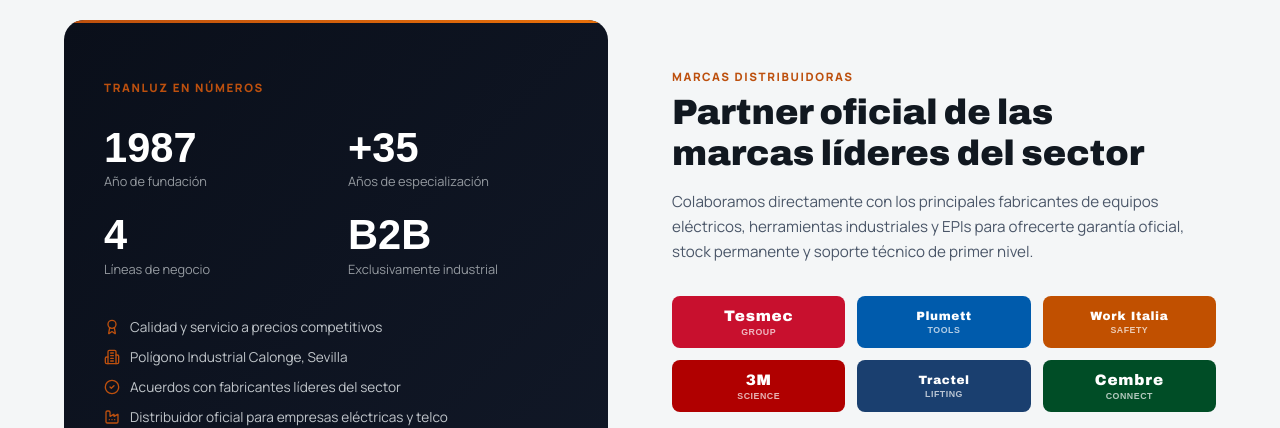
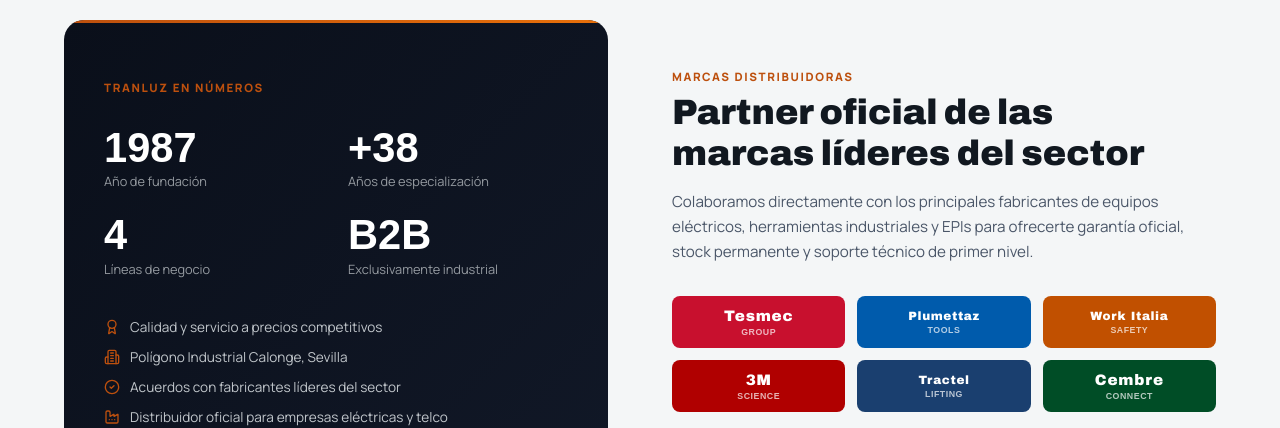
Before and after one commit to juankaspain/web_tranluz_2026, a Next.js app: page / in a window 1280 px wide. Shown: the part 5200-5628 px from the top of the page. Built offline with nearby package versions, Linux system fonts and the light colour scheme; no server answers.

Commit message:
fix: +38 años, Plumettaz, brand.email en CTA, role=list en ServiceGrid, quitar crawlDelay

```diff
--- a/src/app/layout.tsx
+++ b/src/app/layout.tsx
@@ -15,7 +15,6 @@ import "@/styles/globals.css";
 import "@/styles/form-errors.css";
 import { assets } from "@/content/assets";
 
-// Forzar renderizado dinámico en Hostinger (next/headers requiere runtime dinámico)
 export const dynamic = "force-dynamic";
 
 const BASE_URL = "https://www.tranluz.es";
@@ -47,7 +46,7 @@ export const metadata: Metadata = {
     "obras eléctricas",
     "cabrestantes frenadoras",
     "Tesmec",
-    "Plumett",
+    "Plumettaz",
     "Tractel",
     "Cembre",
     "mantenimiento preventivo equipos",
@@ -159,7 +158,6 @@ export default async function RootLayout({
         <meta name="ICBM" content="37.389092, -5.984459" />
       </head>
       <body suppressHydrationWarning>
-        {/* Skip link WCAG 2.1 — Client Component para poder usar onFocus/onBlur */}
         <SkipLink />
         <AutoTranslate />
         <StructuredData />
--- a/src/app/robots.ts
+++ b/src/app/robots.ts
@@ -14,10 +14,8 @@ export default function robots(): MetadataRoute.Robots {
           "/admin/",
           "/*.json$",
         ],
-        crawlDelay: 1,
       },
       {
-        // Bloquear scrapers agresivos
         userAgent: ["GPTBot", "CCBot", "anthropic-ai", "Claude-Web"],
         disallow: "/",
       },
--- a/src/components/sections/company-proof-section.tsx
+++ b/src/components/sections/company-proof-section.tsx
@@ -3,7 +3,7 @@ import { Award, Building2, CheckCircle2, Factory, Users2 } from "lucide-react";
 
 const stats = [
   { value: "1987", label: "Año de fundación" },
-  { value: "+35", label: "Años de especialización" },
+  { value: "+38", label: "Años de especialización" },
   { value: "4", label: "Líneas de negocio" },
   { value: "B2B", label: "Exclusivamente industrial" },
 ];
@@ -16,13 +16,9 @@ const proofPoints = [
   { icon: Users2, text: "Equipo técnico cualificado y formación especializada" },
 ];
 
-/* ================================================================
-   Partner brand badges – inline HTML, sin dependencia de archivos SVG
-   externos. Colores corporativos oficiales de cada marca.
-   ================================================================ */
 const partnerBrands: Array<{ name: string; bg: string; sub: string }> = [
   { name: "Tesmec",      bg: "#C8102E", sub: "GROUP" },
-  { name: "Plumett",     bg: "#005BAC", sub: "TOOLS" },
+  { name: "Plumettaz",   bg: "#005BAC", sub: "TOOLS" },
   { name: "Work Italia", bg: "#C15000", sub: "SAFETY" },
   { name: "3M",          bg: "#B00000", sub: "SCIENCE" },
   { name: "Tractel",     bg: "#1A3F6F", sub: "LIFTING" },
@@ -61,7 +57,6 @@ export function CompanyProofSection() {
             overflow: "hidden",
           }}
         >
-          {/* Accent line */}
           <div
             aria-hidden="true"
             style={{
@@ -73,7 +68,6 @@ export function CompanyProofSection() {
               background: "linear-gradient(90deg, var(--brand), #e8700a)",
             }}
           />
-
           <p
             style={{
               fontSize: "0.72rem",
@@ -86,8 +80,6 @@ export function CompanyProofSection() {
           >
             Tranluz en números
           </p>
-
-          {/* Stats grid */}
           <div
             style={{
               display: "grid",
@@ -114,7 +106,6 @@ export function CompanyProofSection() {
                   style={{
                     fontSize: "0.8rem",
                     color: "rgba(238,243,245,0.6)",
-                    marginTop: "4px",
                     margin: "4px 0 0",
                   }}
                 >
@@ -123,8 +114,6 @@ export function CompanyProofSection() {
               </div>
             ))}
           </div>
-
-          {/* Proof points */}
           <ul
             role="list"
             style={{ listStyle: "none", padding: 0, margin: 0, display: "flex", flexDirection: "column", gap: "12px" }}
@@ -136,15 +125,8 @@ export function CompanyProofSection() {
                   key={p.text}
                   style={{ display: "flex", alignItems: "center", gap: "10px" }}
                 >
-                  <Icon
-                    size={16}
-                    color="var(--brand)"
-                    aria-hidden="true"
-                    style={{ flexShrink: 0 }}
-                  />
-                  <span style={{ fontSize: "0.85rem", color: "rgba(238,243,245,0.8)" }}>
-                    {p.text}
-                  </span>
+                  <Icon size={16} color="var(--brand)" aria-hidden="true" style={{ flexShrink: 0 }} />
+                  <span style={{ fontSize: "0.85rem", color: "rgba(238,243,245,0.8)" }}>{p.text}</span>
                 </li>
               );
             })}
@@ -175,7 +157,7 @@ export function CompanyProofSection() {
                 margin: "0 0 16px",
               }}
             >
-              Partner oficial de las marcas líderes del sector
+              Partner oficial de las marcas líderes del sector
             </h2>
             <p
               style={{
@@ -190,8 +172,6 @@ export function CompanyProofSection() {
               oficial, stock permanente y soporte técnico de primer nivel.
             </p>
           </div>
-
-          {/* Partner brand badges – HTML inline, sin imagen externa */}
           <div
             role="list"
             aria-label="Marcas distribuidoras"
@@ -247,28 +227,16 @@ export function CompanyProofSection() {
               </div>
             ))}
           </div>
-
-          {/* CTA */}
           <div style={{ display: "flex", gap: "12px", flexWrap: "wrap" }}>
-            <Link
-              href="/empresa"
-              className="button-primary"
-              aria-label="Conocer la historia de Tranluz"
-            >
+            <Link href="/empresa" className="button-primary" aria-label="Conocer la historia de Tranluz">
               Conoce nuestra historia
             </Link>
-            <Link
-              href="/empresa#partners"
-              className="button-secondary"
-              aria-label="Ver todos los partners de Tranluz"
-            >
+            <Link href="/empresa#partners" className="button-secondary" aria-label="Ver todos los partners de Tranluz">
               Ver todos los partners
             </Link>
           </div>
         </div>
       </div>
-
-      {/* Responsive: apilar en móvil */}
       <style>{`
         @media (max-width: 768px) {
           .company-proof-grid {
--- a/src/components/sections/final-cta-section.tsx
+++ b/src/components/sections/final-cta-section.tsx
@@ -20,7 +20,6 @@ export function FinalCtaSection() {
         overflow: "hidden",
       }}
     >
-      {/* Decorative accent */}
       <div
         aria-hidden="true"
         style={{
@@ -40,7 +39,6 @@ export function FinalCtaSection() {
           textAlign: "center",
         }}
       >
-        {/* Eyebrow */}
         <p
           style={{
             fontSize: "0.72rem",
@@ -53,8 +51,6 @@ export function FinalCtaSection() {
         >
           ¿Listo para empezar?
         </p>
-
-        {/* Headline */}
         <h2
           style={{
             fontSize: "clamp(1.8rem, 4vw, 2.8rem)",
@@ -69,8 +65,6 @@ export function FinalCtaSection() {
           <br />
           <span style={{ color: "#E8820C" }}>Te respondemos en menos de 24 horas.</span>
         </h2>
-
-        {/* Description */}
         <p
           style={{
             fontSize: "1.05rem",
@@ -83,8 +77,6 @@ export function FinalCtaSection() {
           Presupuesto de producto, disponibilidad de alquiler, programa de revisión
           o consulta técnica: un solo equipo lo gestiona todo desde Sevilla.
         </p>
-
-        {/* Guarantees */}
         <div
           style={{
             display: "flex",
@@ -105,17 +97,11 @@ export function FinalCtaSection() {
                 color: "rgba(255,255,255,0.75)",
               }}
             >
-              <CheckCircle2
-                size={15}
-                style={{ color: "#4ade80", flexShrink: 0 }}
-                aria-hidden="true"
-              />
+              <CheckCircle2 size={15} style={{ color: "#4ade80", flexShrink: 0 }} aria-hidden="true" />
               {g}
             </div>
           ))}
         </div>
-
-        {/* CTA buttons */}
         <div
           style={{
             display: "flex",
@@ -165,8 +151,6 @@ export function FinalCtaSection() {
             {brand.phone}
           </a>
         </div>
-
-        {/* Time indicator */}
         <div
           style={{
             marginTop: "32px",
@@ -179,7 +163,7 @@ export function FinalCtaSection() {
           }}
         >
           <Clock size={13} aria-hidden="true" />
-          Lunes a viernes 8:00–18:00 · info@tranluz.com
+          Lunes a viernes 8:00–18:00 · {brand.email}
         </div>
       </div>
     </section>
--- a/src/components/sections/service-grid.tsx
+++ b/src/components/sections/service-grid.tsx
@@ -86,6 +86,7 @@ export function ServiceGrid() {
       </div>
 
       <div
+        role="list"
         style={{
           display: "grid",
           gridTemplateColumns: "repeat(2, minmax(0, 1fr))",
@@ -98,6 +99,7 @@ export function ServiceGrid() {
             <Link
               key={service.href}
               href={service.href}
+              role="listitem"
               style={{
                 display: "grid",
                 gridTemplateColumns: "minmax(0, 1fr) 220px",
@@ -112,7 +114,6 @@ export function ServiceGrid() {
                 transition: "transform 0.18s ease, border-color 0.18s ease",
               }}
             >
-              {/* Card body */}
               <div
                 style={{
                   display: "grid",
@@ -156,7 +157,6 @@ export function ServiceGrid() {
                     {service.summary}
                   </p>
                 </div>
-
                 <ul style={{ listStyle: "none", padding: 0, margin: "12px 0 0", display: "grid", gap: "8px" }}>
                   {service.bullets.map((b) => (
                     <li
@@ -169,16 +169,11 @@ export function ServiceGrid() {
                         color: "var(--text-muted)",
                       }}
                     >
-                      <CheckCircle2
-                        aria-hidden="true"
-                        size={15}
-                        style={{ color: "var(--field)", flexShrink: 0 }}
-                      />
+                      <CheckCircle2 aria-hidden="true" size={15} style={{ color: "var(--field)", flexShrink: 0 }} />
                       {b}
                     </li>
                   ))}
                 </ul>
-
                 <span
                   style={{
                     display: "inline-flex",
@@ -194,8 +189,6 @@ export function ServiceGrid() {
                   <ArrowRight aria-hidden="true" size={14} />
                 </span>
               </div>
-
-              {/* Visual panel con gradiente e icón */}
               <div
                 style={{
                   position: "relative",
@@ -208,7 +201,6 @@ export function ServiceGrid() {
                 }}
                 aria-hidden="true"
               >
-                {/* Decorative circles */}
                 <div
                   style={{
                     position: "absolute",
@@ -231,7 +223,6 @@ export function ServiceGrid() {
                     background: "rgba(255,255,255,0.04)",
                   }}
                 />
-                {/* Service name watermark */}
                 <div
                   style={{
                     position: "absolute",
@@ -255,14 +246,7 @@ export function ServiceGrid() {
                     {service.kicker}
                   </span>
                 </div>
-                {/* Icon */}
-                <Icon
-                  size={72}
-                  style={{
-                    color: "rgba(255,255,255,0.22)",
-                    strokeWidth: 1.2,
-                  }}
-                />
+                <Icon size={72} style={{ color: "rgba(255,255,255,0.22)", strokeWidth: 1.2 }} />
               </div>
             </Link>
           );
```
